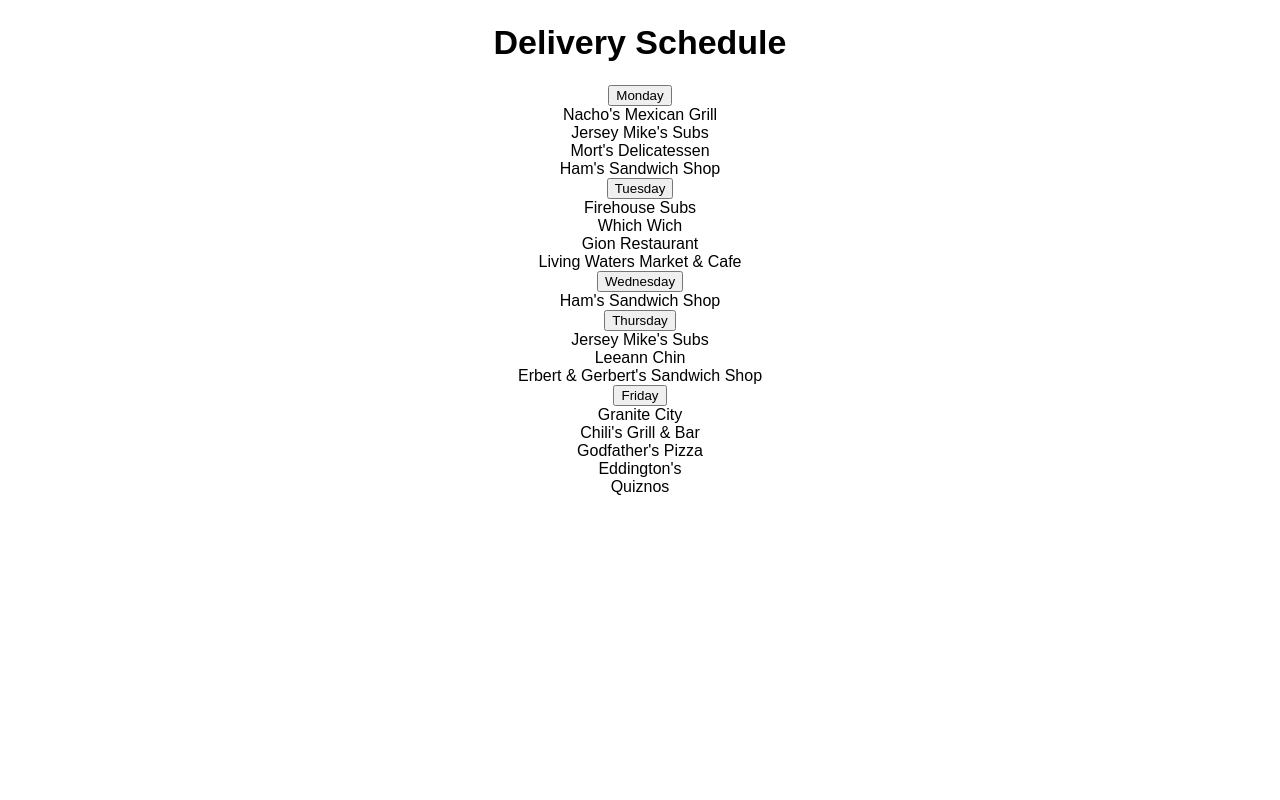
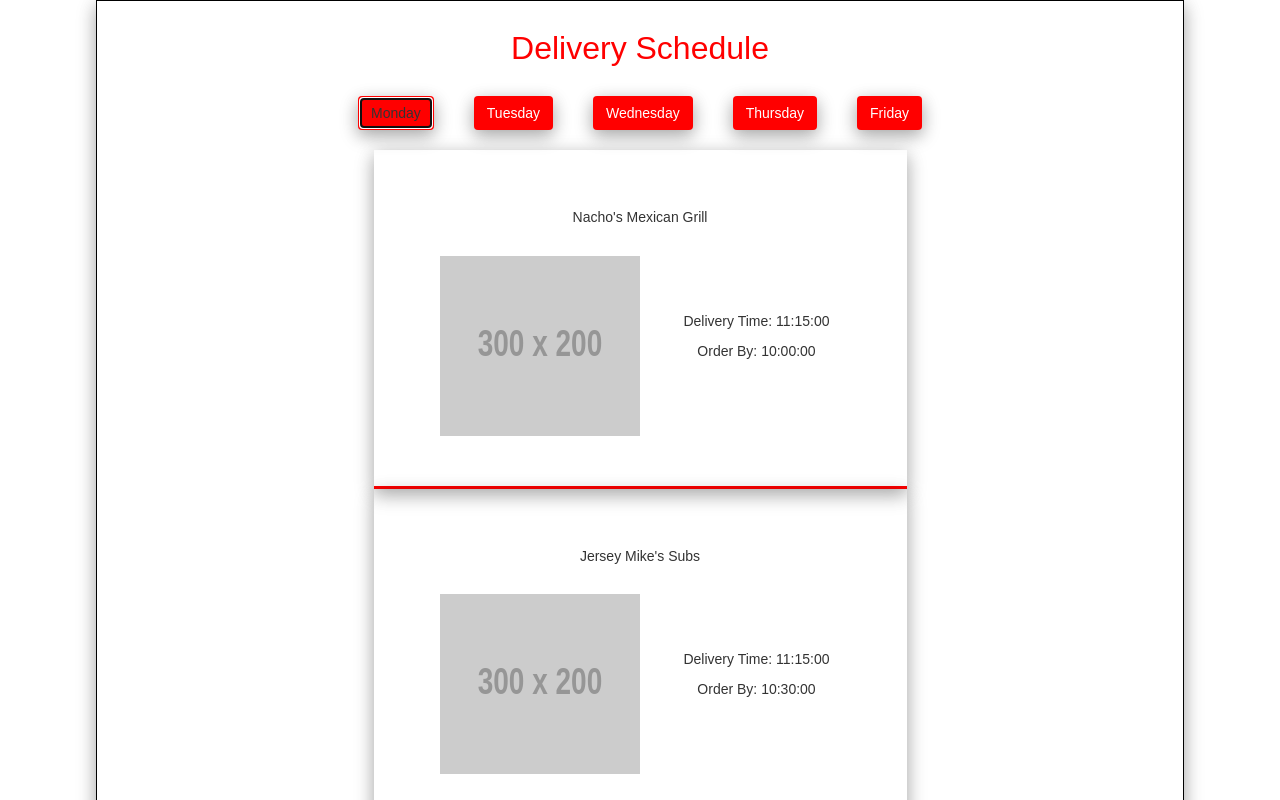
Before and after one commit to robe0809/react-foodsby-code-challenge, a React app: page / in a window 1280 px wide. Both pictures are taken after a click on the button "Monday". Shown: the top 800 px of the page. Built offline with nearby package versions, Linux system fonts and the light colour scheme; placeholder pictures from the web are drawn by us.

Commit message:
completed most of the code challenge. I still need to show the current days menu on page load

```diff
--- a/package.json
+++ b/package.json
@@ -4,10 +4,12 @@
   "private": true,
   "dependencies": {
     "react": "^16.3.1",
+    "react-bootstrap": "^0.32.1",
     "react-cards": "^0.2.2",
     "react-dom": "^16.3.1",
     "react-scripts": "1.1.4",
-    "react-simple-card": "^1.0.11"
+    "react-simple-card": "^1.0.11",
+    "reactstrap": "^5.0.0"
   },
   "scripts": {
     "start": "react-scripts start",
--- a/public/index.html
+++ b/public/index.html
@@ -10,6 +10,7 @@
     -->
     <link rel="manifest" href="%PUBLIC_URL%/manifest.json">
     <link rel="shortcut icon" href="%PUBLIC_URL%/favicon.ico">
+    <link rel="stylesheet" href="https://maxcdn.bootstrapcdn.com/bootstrap/3.3.7/css/bootstrap.min.css" integrity="sha384-BVYiiSIFeK1dGmJRAkycuHAHRg32OmUcww7on3RYdg4Va+PmSTsz/K68vbdEjh4u" crossorigin="anonymous">
     <!--
       Notice the use of %PUBLIC_URL% in the tags above.
       It will be replaced with the URL of the `public` folder during the build.
--- a/src/components/App/App.css
+++ b/src/components/App/App.css
@@ -1,11 +1,50 @@
 .App {
   text-align: center;
+  border: 1px solid black;
+  width: 85%;
+  padding: 10px;
+  margin: 0 auto;
+  height: 100%;
+  box-shadow: 0 5px 16px 0 rgba(0, 0, 0, 0.2), 0 6px 20px 0 rgba(0,0,0,0.19);
 }
 
 .App-title {
   font-size: 34px;
 }
 
+.heading {
+  color: red;
+  font-size: 32px;
+}
+.dayBtn {
+  margin: 20px;
+  background-color: red;
+  color: white;
+  box-shadow: 0 5px 16px 0 rgba(0, 0, 0, 0.2), 0 6px 20px 0 rgba(0,0,0,0.19);
+  border-radius: none;
+}
+
+.card {
+  width: 50%;
+  margin: 0 auto;
+  padding: 50px;
+  border-bottom: 3px solid red;
+  box-shadow: 0 5px 16px 0 rgba(0, 0, 0, 0.2), 0 6px 20px 0 rgba(0,0,0,0.19);
+}
+.cardImg {
+  padding-top: 20px;
+}
+
+.CardText {
+  text-align: center;
+  width: 200px;
+  float: right;
+  display: flex;
+  flex-wrap: wrap;
+  justify-content: center;
+  padding-top: 75px;
+}
+
 .App-intro {
   font-size: large;
 }
--- a/src/components/App/App.js
+++ b/src/components/App/App.js
@@ -1,30 +1,41 @@
 import React, { Component } from 'react';
 import './App.css';
-import Data from '../../deliveries-sample.json'
-import Deliveries from '../Deliveries/deliveries'
-
+import Data from '../../deliveries-sample.json';
+import DayButtons from '../DayButtons/dayButtons';
+import Header from '../Header/header';
 
 class App extends Component {
   constructor(props) {
     super(props);
+
     this.state = {
       dropoffs: [],
-      showDeliveryInfo: false,
+      days: [],
     }
+
+    this.getDeliveries = this.getDeliveries.bind(this);
   }
-
 
   componentWillMount() {
     this.setState({
       dropoffs: Data.dropoffs,
-      showDeliveryInfo: true,
+      days: ['Monday', 'Tuesday', 'Wednesday', 'Thursday', 'Friday']
     })
   }
 
+  getDeliveries (day) {
+    const getDay = this.state.dropoffs.filter(today => day === today.day);
+    this.setState({ getDay });
+  }
+
   render() {
+
     return (
-      <div className="App">
-        <Deliveries dropoffs={this.state.dropoffs}/>
+      <div>
+        <div className="App">
+          <Header/>
+          <DayButtons todaysDeliveries={this.state.getDay} getDeliveries={this.getDeliveries} days={this.state.days} />
+        </div>
       </div>
     );
   }
--- /dev/null
+++ b/src/components/DayButtons/dayButton.css
@@ -0,0 +1,3 @@
+button {
+    display: flex;
+}
--- /dev/null
+++ b/src/components/DayButtons/dayButtons.js
@@ -0,0 +1,45 @@
+import React, { Component } from 'react';
+import DeliveryInfo from '../DeliveryInfo/deliveryInfo';
+
+class DayButtons extends Component {
+    constructor(props) {
+        super(props);
+        this.state={
+            isClicked: false,
+        };
+        this.getDeliveries = this.getDeliveries.bind(this);
+    }
+
+    getDeliveries(e) {
+        const day = e.target.value;
+        const {getDeliveries} = this.props;
+        getDeliveries(day);
+        this.setState({ isClicked: true });
+    }
+
+    render() {
+        const days = this.props.days.map(today =>
+        <button className="btn btn-raised dayBtn" key={today} onClick={this.getDeliveries} value={today}>{today}</button>)
+        return (
+            <div>
+                <div>
+                    {days}
+                </div>
+
+                {
+                    this.state.isClicked ?
+
+                    <div>
+                        <DeliveryInfo todaysDeliveries={this.props.todaysDeliveries}/>
+                    </div>
+
+                    : (null)
+                }
+
+            </div>
+        );
+
+    }
+}
+
+export default DayButtons;
--- /dev/null
+++ b/src/components/DayInfo/dayInfo.js
@@ -0,0 +1,23 @@
+import React, { Component } from 'react';
+import RestaurantInfo from '../RestaurantInfo/restaurantInfo'
+import { CardTitle, CardImg } from 'reactstrap';
+
+class DayInfo extends Component {
+    render() {
+        const {info} = this.props;
+        // <div className="CardText">
+        // <CardText >Delivery Time: {info.dropoff}</CardText>
+        // <CardText >Order By: {info.cutoff}</CardText>
+        // </div>
+        return (
+            <div>
+                <CardTitle>{info.restaurantName}</CardTitle>
+                <CardImg className="cardImg" height="200" width="200" src={info.logoUrl}/>
+                <RestaurantInfo info={info} />
+            </div>
+        );
+
+    }
+}
+
+export default DayInfo;
--- a/src/components/Deliveries/deliveries.js
+++ /dev/null
@@ -1,21 +0,0 @@
-import React, { Component } from 'react';
-import Dropoffs from '../Dropoffs/dropoffs'
-
-class Deliveries extends Component {
-  render() {
-    let foodsbyDeliveries = this.props.dropoffs.map(items => <Dropoffs key={items.day} dropoffs={items} />);
-    console.log('deliveries', foodsbyDeliveries);
-    return (
-      <div className="deliveries">
-        <header className="App-header">
-          <h1 className="App-title">Delivery Schedule</h1>
-        </header>
-        <div>
-        {foodsbyDeliveries}
-        </div>
-      </div>
-    );
-  }
-}
-
-export default Deliveries;
--- /dev/null
+++ b/src/components/DeliveryInfo/deliveryInfo.js
@@ -0,0 +1,25 @@
+import React, { Component } from 'react';
+import DayInfo from '../DayInfo/dayInfo'
+import { Card } from 'reactstrap';
+
+class DeliveryInfo extends Component {
+    render() {
+        const {todaysDeliveries} = this.props;
+        // filters through deliveries array to take out sat and sunday objects.
+        const weekend = todaysDeliveries[0].deliveries.filter(info => !info.day);
+        const standardCard = weekend.map(info =>
+            <Card key={info.deliveryId} className="card" inverse>
+                <DayInfo info={info}/>
+            </Card>
+            );
+
+        return (
+            <div>
+                {standardCard}
+            </div>
+        );
+
+    }
+}
+
+export default DeliveryInfo;
--- a/src/components/Dropoffs/dropoffs.js
+++ /dev/null
@@ -1,21 +0,0 @@
-import React, { Component } from 'react';
-import Restaurants from '../Restaurants/restaurants';
-
-class Dropoffs extends Component {
-  render() {
-
-    let DeliveryInfo = this.props.dropoffs.deliveries.map(deliveries =>
-    <Restaurants key={deliveries.deliveryId} deliveryInfo={deliveries}/>);
-
-    console.log('info', DeliveryInfo);
-
-    return (
-      <div key={this.props.dropoffs.day} className="dropoffs">
-        <button>{this.props.dropoffs.day}</button>
-        {DeliveryInfo}
-      </div>
-    );
-  }
-}
-
-export default Dropoffs;
--- /dev/null
+++ b/src/components/Header/header.js
@@ -0,0 +1,14 @@
+import React, { Component } from 'react';
+
+class Header extends Component {
+    render() {
+        return (
+            <div>
+                <h1 className="heading">Delivery Schedule</h1>
+            </div>
+        );
+
+    }
+}
+
+export default Header;
--- /dev/null
+++ b/src/components/RestaurantInfo/restaurantInfo.js
@@ -0,0 +1,34 @@
+import React, { Component } from 'react';
+import { CardText } from 'reactstrap';
+
+class RestaurantInfo extends Component {
+    render() {
+        const {info} = this.props;
+        const soldOut = info.soldOut === true ?
+            (
+            <div>
+                <CardText ><strong>Sold Out</strong></CardText>
+                <CardText >This restaurant has hit maximum order capacity which is established to ensure quality</CardText>
+            </div>
+            )
+            :
+            (
+            <div>
+                <CardText >Delivery Time: {info.dropoff}</CardText>
+                <CardText >Order By: {info.cutoff}</CardText>
+            </div>
+            );
+
+        const sellingOut = info.sellingOut === true && info.soldOut !== true ? <CardText><strong>Hurry only 5 meals left!</strong></CardText> : null;
+
+        return (
+            <div className="CardText">
+                {soldOut}
+                {sellingOut}
+            </div>
+        );
+
+    }
+}
+
+export default RestaurantInfo;
--- a/src/components/RestaurantOptions/restaurantOptions.js
+++ /dev/null
@@ -1,13 +0,0 @@
-import React, { Component } from 'react';
-
-class RestaurantOptions extends Component {
-    render() {
-        return (
-        <div className="options">
-
-        </div>
-        );
-    }
-}
-
-export default RestaurantOptions;
--- a/src/components/Restaurants/restaurants.js
+++ /dev/null
@@ -1,15 +0,0 @@
-import React, { Component } from 'react';
-import RestaurantOptions from '../RestaurantOptions/restaurantOptions'
-
-class Restaurants extends Component {
-    render() {
-        return (
-        <div className="deliveries">
-            {this.props.deliveryInfo.restaurantName}
-            <RestaurantOptions key={this.props.deliveryInfo.deliveryId} deliveryInfo={this.props.deliveryInfo}/>
-        </div>
-        );
-    }
-}
-
-export default Restaurants;
--- a/src/index.css
+++ b/src/index.css
@@ -2,4 +2,5 @@
   margin: 0;
   padding: 0;
   font-family: sans-serif;
+  line-height: none;
 }
```
Also changed, not shown: 1 other file.
